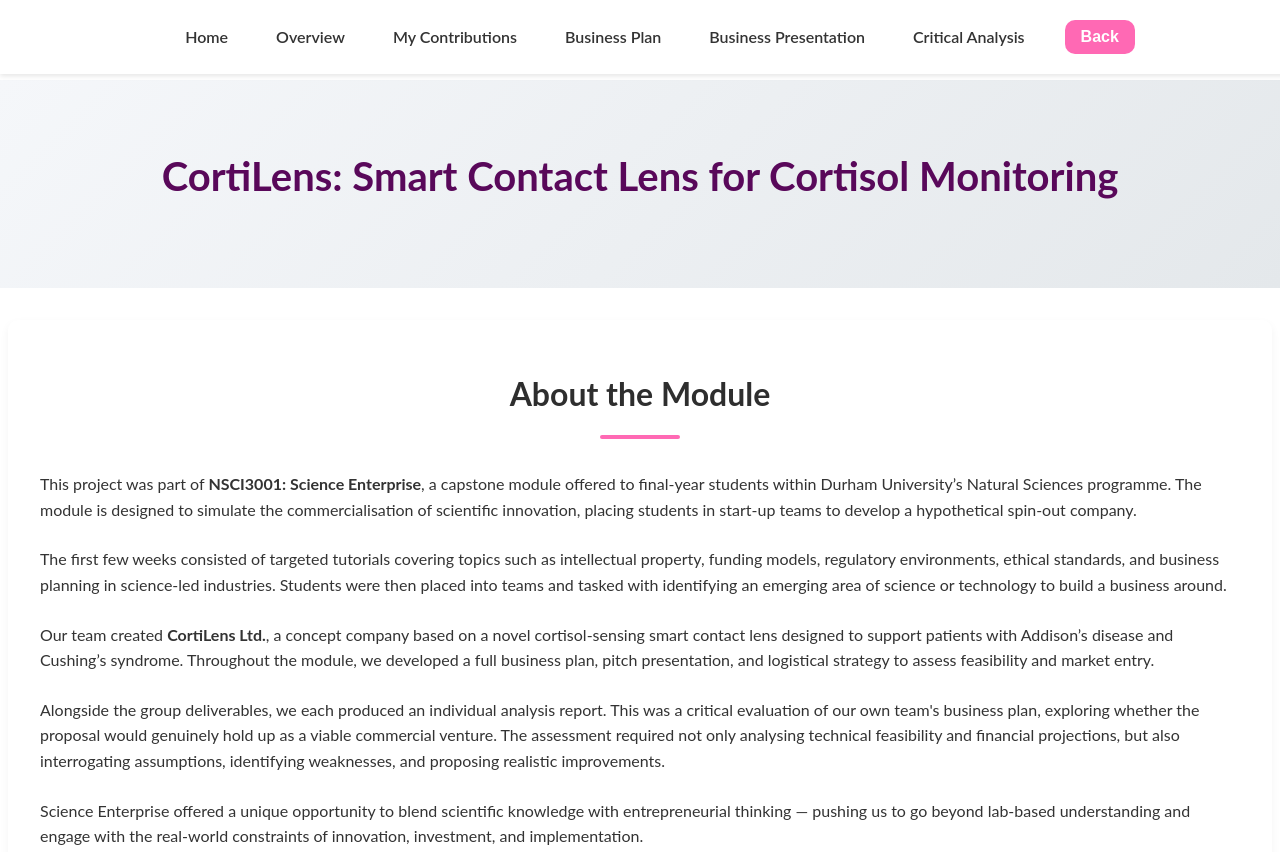
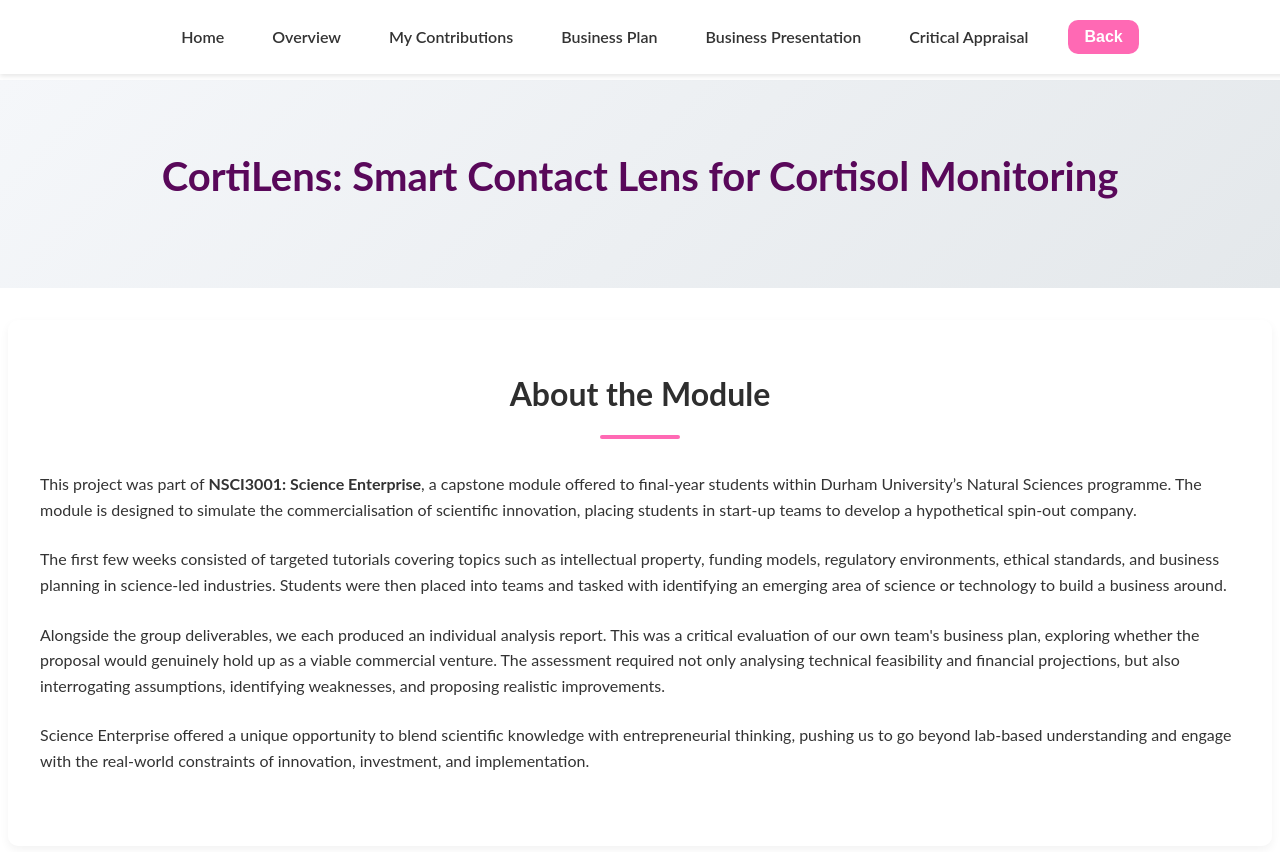
Before and after one commit to DanMason6022/DataPortfolio, a plain HTML site: page projects/Cortilens/Cortilens.html in a window 1280 px wide. Shown: the top 852 px of the page. Drawn offline with Linux system fonts and the light colour scheme.

Commit message:
Update Cortilens.html

```diff
--- a/projects/Cortilens/Cortilens.html
+++ b/projects/Cortilens/Cortilens.html
@@ -16,7 +16,7 @@
     <li><a href="#details">My Contributions</a></li>
     <li><a href="#Business_Plan">Business Plan</a></li>
     <li><a href="#Business_Presentation">Business Presentation</a></li>
-    <li><a href="#Logistical_report">Critical Analysis</a></li>
+    <li><a href="#Logistical_report">Critical Appraisal</a></li>
 
     <li><button class="go-back-button" onclick="history.back()">Back</button></li>
   </ul>
@@ -39,15 +39,11 @@
   </p>
 
   <p>
-    Our team created <strong>CortiLens Ltd.</strong>, a concept company based on a novel cortisol-sensing smart contact lens designed to support patients with Addison’s disease and Cushing’s syndrome. Throughout the module, we developed a full business plan, pitch presentation, and logistical strategy to assess feasibility and market entry.
-  </p>
-
-  <p>
     Alongside the group deliverables, we each produced an individual analysis report. This was a critical evaluation of our own team's business plan, exploring whether the proposal would genuinely hold up as a viable commercial venture. The assessment required not only analysing technical feasibility and financial projections, but also interrogating assumptions, identifying weaknesses, and proposing realistic improvements.
   </p>
 
   <p>
-    Science Enterprise offered a unique opportunity to blend scientific knowledge with entrepreneurial thinking — pushing us to go beyond lab-based understanding and engage with the real-world constraints of innovation, investment, and implementation.
+    Science Enterprise offered a unique opportunity to blend scientific knowledge with entrepreneurial thinking, pushing us to go beyond lab-based understanding and engage with the real-world constraints of innovation, investment, and implementation.
   </p>
 </section>
 
@@ -154,7 +150,7 @@
   </div>
 </section>
 <section id="Logistical_report" class="content-section">
-  <h2>Full Logistical Report</h2>
+  <h2>Full Critical Appraisal</h2>
 
   <!-- Desktop PDF view -->
   <div class="pdf-viewer desktop-only">
@@ -164,7 +160,7 @@
   <!-- Mobile-only download button -->
   <div class="mobile-only">
     <a href="Documents/An_Investigation_into_the_Logistic_Feasibility_of_the_Business_Model_Proposed_by_Cortilens-6.pdf" class="go-back-button" download>
-      📄 Download Logistical Report
+      📄 Download Critical Appraisal
     </a>
   </div>
 </section>
```
